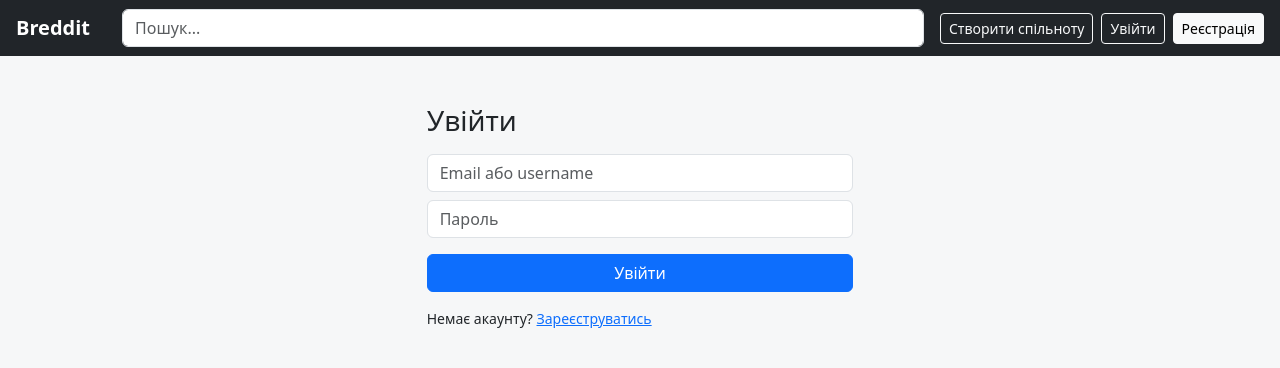
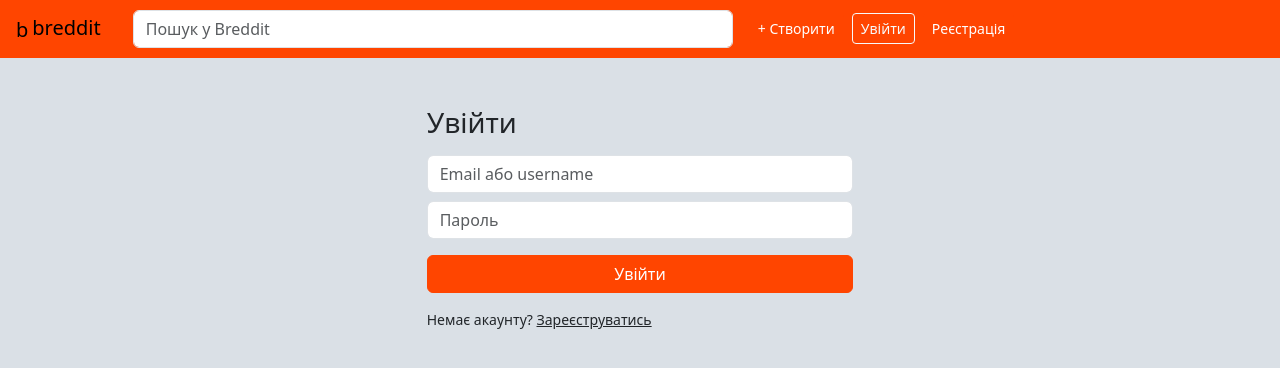
Before and after one commit to MishanjaGames/Breddit, a React (Create React App) app in the folder front/: page /login in a window 1280 px wide. Shown: the top 368 px of the page. Built offline with nearby package versions, Linux system fonts and the light colour scheme.

Commit message:
Visual improvments to attemt of replicating reddit(1)

```diff
--- a/front/src/App.css
+++ b/front/src/App.css
@@ -1,38 +1,185 @@
-.App {
-  text-align: center;
+:root {
+  --reddit-orange: #ff4500;
+  --reddit-orange-dark: #d93a00;
+  --reddit-blue: #0079d3;
+  --border-gray: #edeff1;
+  --text-gray: #787c7e;
 }
 
-.App-logo {
-  height: 40vmin;
-  pointer-events: none;
+body {
+  background-color: #dae0e6;
+  font-family: 'Inter', -apple-system, BlinkMacSystemFont, sans-serif;
+  color: #1a1a1b;
 }
 
-@media (prefers-reduced-motion: no-preference) {
-  .App-logo {
-    animation: App-logo-spin infinite 20s linear;
-  }
+/* ---------- Navbar ---------- */
+.navbar {
+  background-color: #fff !important;
+  border-bottom: 1px solid var(--border-gray);
+  padding: 0.5rem 1rem;
 }
 
-.App-header {
-  background-color: #282c34;
-  min-height: 100vh;
-  display: flex;
-  flex-direction: column;
+.navbar-brand {
+  color: var(--reddit-orange) !important;
+  font-weight: 800;
+  font-size: 1.3rem;
+  letter-spacing: -0.02em;
+}
+
+.navbar .form-control {
+  background-color: #f6f7f8;
+  border: 1px solid transparent;
+  border-radius: 20px;
+  padding: 0.4rem 1rem;
+}
+
+.navbar .form-control:focus {
+  background-color: #fff;
+  box-shadow: none;
+  border-color: var(--reddit-blue);
+}
+
+/* ---------- Buttons ---------- */
+.btn {
+  border-radius: 999px;
+  font-weight: 700;
+  font-size: 0.85rem;
+}
+
+.btn-primary {
+  background-color: var(--reddit-orange);
+  border-color: var(--reddit-orange);
+}
+
+.btn-primary:hover {
+  background-color: var(--reddit-orange-dark);
+  border-color: var(--reddit-orange-dark);
+}
+
+.btn-outline-primary {
+  color: var(--reddit-orange);
+  border-color: var(--reddit-orange);
+}
+
+.btn-outline-primary:hover {
+  background-color: var(--reddit-orange);
+  border-color: var(--reddit-orange);
+}
+
+.btn-outline-light {
+  color: #1a1a1b !important;
+  border-color: #edeff1 !important;
+}
+
+.btn-outline-light:hover {
+  background-color: #f6f7f8 !important;
+}
+
+/* ---------- Cards / posts ---------- */
+.card {
+  border: 1px solid var(--border-gray);
+  border-radius: 8px;
+  background-color: #fff;
+}
+
+.card:hover {
+  border-color: #898989;
+}
+
+.post-meta {
+  font-size: 0.75rem;
+  color: var(--text-gray);
+}
+
+.post-meta a {
+  color: #1a1a1b;
+  font-weight: 700;
+  text-decoration: none;
+}
+
+.post-title {
+  font-size: 1rem;
+  font-weight: 500;
+  color: #1a1a1b;
+}
+
+.post-title:hover {
+  text-decoration: none;
+  color: #1a1a1b;
+}
+
+.sub-icon {
+  width: 24px;
+  height: 24px;
+  border-radius: 50%;
+  background-color: var(--reddit-orange);
+  color: #fff;
+  font-size: 0.7rem;
+  font-weight: 800;
+  display: inline-flex;
   align-items: center;
   justify-content: center;
-  font-size: calc(10px + 2vmin);
-  color: white;
 }
 
-.App-link {
-  color: #61dafb;
+.post-action-btn {
+  color: var(--text-gray);
+  font-weight: 700;
+  font-size: 0.8rem;
+  border-radius: 999px;
+  padding: 0.25rem 0.6rem;
+  background: transparent;
+  border: none;
 }
 
-@keyframes App-logo-spin {
-  from {
-    transform: rotate(0deg);
-  }
-  to {
-    transform: rotate(360deg);
-  }
+.post-action-btn:hover {
+  background-color: #f6f7f8;
 }
+
+/* ---------- Vote pill ---------- */
+.vote-pill {
+  background-color: #f8f9fa;
+  border-radius: 4px;
+  padding: 2px;
+}
+
+.vote-btn {
+  border: none;
+  background: transparent;
+  color: #878a8c;
+  line-height: 1;
+  padding: 2px 6px;
+}
+
+.vote-btn:hover {
+  background-color: #edeff1;
+  border-radius: 4px;
+}
+
+.vote-btn.up.active { color: var(--reddit-orange); }
+.vote-btn.down.active { color: #7193ff; }
+
+/* ---------- Sidebar ---------- */
+.side-nav a {
+  color: #1a1a1b;
+  text-decoration: none;
+  display: flex;
+  align-items: center;
+  gap: 0.6rem;
+  padding: 0.45rem 0.75rem;
+  border-radius: 6px;
+  font-weight: 600;
+  font-size: 0.9rem;
+}
+
+.side-nav a:hover, .side-nav a.active {
+  background-color: #fff;
+}
+
+.side-nav .eyebrow {
+  font-size: 0.75rem;
+  font-weight: 700;
+  color: var(--text-gray);
+  text-transform: uppercase;
+  padding: 0.5rem 0.75rem 0.25rem;
+  letter-spacing: 0.03em;
+}
--- a/front/src/components/Navbar.jsx
+++ b/front/src/components/Navbar.jsx
@@ -13,30 +13,32 @@ export default function Navbar() {
   };
 
   return (
-    <nav className="navbar navbar-expand navbar-dark bg-dark px-3">
-      <Link className="navbar-brand fw-bold" to="/">Breddit</Link>
-      <form className="d-flex flex-grow-1 mx-3" onSubmit={submitSearch}>
+    <nav className="navbar navbar-expand px-3 sticky-top">
+      <Link className="navbar-brand" to="/">
+        <span className="sub-icon me-1" style={{ verticalAlign: 'middle' }}>b</span>
+        breddit
+      </Link>
+      <form className="d-flex flex-grow-1 mx-3" style={{ maxWidth: 600 }} onSubmit={submitSearch}>
         <input
           className="form-control"
           type="search"
-          placeholder="Пошук..."
+          placeholder="Пошук у Breddit"
           value={q}
           onChange={(e) => setQ(e.target.value)}
         />
       </form>
       <div className="d-flex align-items-center gap-2">
-        <Link className="btn btn-outline-light btn-sm" to="/r/new">Створити спільноту</Link>
+        <Link className="btn btn-primary btn-sm" to="/r/new">+ Створити</Link>
         {user ? (
           <>
-            {/* backend has no /nickname-based profile endpoint, so just show the nickname */}
             <Link className="btn btn-outline-light btn-sm" to="/notifications">🔔</Link>
-            <Link className="text-light small text-decoration-none" to={`/u/${user.nickname}`}>{user.nickname}</Link>
-            <button className="btn btn-light btn-sm" onClick={logout}>Вийти</button>
+            <Link className="text-decoration-none fw-semibold small" to={`/u/${user.nickname}`}>u/{user.nickname}</Link>
+            <button className="btn btn-outline-light btn-sm" onClick={logout}>Вийти</button>
           </>
         ) : (
           <>
             <Link className="btn btn-outline-light btn-sm" to="/login">Увійти</Link>
-            <Link className="btn btn-light btn-sm" to="/register">Реєстрація</Link>
+            <Link className="btn btn-primary btn-sm" to="/register">Реєстрація</Link>
           </>
         )}
       </div>
--- /dev/null
+++ b/front/src/components/Sidebar.jsx
@@ -0,0 +1,13 @@
+import { NavLink } from 'react-router-dom';
+
+export default function Sidebar() {
+  return (
+    <div className="side-nav pe-2">
+      <NavLink to="/" end className={({ isActive }) => isActive ? 'active' : ''}>🏠 Головна</NavLink>
+      <NavLink to="/?tab=popular" className="">🔥 Популярне</NavLink>
+      <NavLink to="/?tab=all" className="">🌐 Все</NavLink>
+      <div className="eyebrow">Спільноти</div>
+      <NavLink to="/r/new">＋ Створити спільноту</NavLink>
+    </div>
+  );
+}
--- a/front/src/components/VoteButtons.jsx
+++ b/front/src/components/VoteButtons.jsx
@@ -24,15 +24,15 @@ export default function VoteButtons({ score: initialScore, myVote: initialVote,
   };
 
   return (
-    <div className={`d-flex ${vertical ? 'flex-column' : ''} align-items-center gap-1`}>
+    <div className={`vote-pill d-flex ${vertical ? 'flex-column' : ''} align-items-center`}>
       <button
-        className={`btn btn-sm p-1 border-0 ${myVote === 1 ? 'text-danger' : 'text-secondary'}`}
+        className={`vote-btn up ${myVote === 1 ? 'active' : ''}`}
         onClick={() => vote(1)}
         aria-label="Upvote"
       >▲</button>
-      <span className="fw-semibold small">{score}</span>
+      <span className="fw-bold small px-1" style={{ color: myVote === 1 ? '#ff4500' : myVote === -1 ? '#7193ff' : '#1a1a1b' }}>{score}</span>
       <button
-        className={`btn btn-sm p-1 border-0 ${myVote === -1 ? 'text-primary' : 'text-secondary'}`}
+        className={`vote-btn down ${myVote === -1 ? 'active' : ''}`}
         onClick={() => vote(-1)}
         aria-label="Downvote"
       >▼</button>
--- a/front/src/context/ToastContext.jsx
+++ b/front/src/context/ToastContext.jsx
@@ -4,6 +4,10 @@ const ToastContext = createContext(null);
 
 export function ToastProvider({ children }) {
   const [toasts, setToasts] = useState([]);
+
+  const removeToast = useCallback((id) => {
+    setToasts((prev) => prev.filter((t) => t.id !== id));
+  }, []);
 
   const addToast = useCallback((message, type = 'info', duration = 3000) => {
     const id = Date.now();
@@ -16,11 +20,7 @@ export function ToastProvider({ children }) {
     }
 
     return id;
-  }, []);
-
-  const removeToast = useCallback((id) => {
-    setToasts((prev) => prev.filter((t) => t.id !== id));
-  }, []);
+  }, [removeToast]);
 
   const success = useCallback((message, duration = 3000) => addToast(message, 'success', duration), [addToast]);
   const error = useCallback((message, duration = 5000) => addToast(message, 'danger', duration), [addToast]);
--- a/front/src/index.css
+++ b/front/src/index.css
@@ -1,3 +1,49 @@
 body {
-  background-color: #f6f7f8;
+  background-color: #dae0e6;
 }
+
+.navbar {
+  background-color: #ff4500 !important;
+}
+
+.navbar .form-control:focus {
+  box-shadow: none;
+  border-color: #ff4500;
+}
+
+.card {
+  border: 1px solid #ccc;
+  border-radius: 4px;
+}
+
+.card:hover {
+  border-color: #898989;
+}
+
+a {
+  color: inherit;
+}
+
+.btn-primary {
+  background-color: #ff4500;
+  border-color: #ff4500;
+}
+
+.btn-primary:hover {
+  background-color: #e03d00;
+  border-color: #e03d00;
+}
+
+.btn-outline-primary {
+  color: #ff4500;
+  border-color: #ff4500;
+}
+
+.btn-outline-primary:hover {
+  background-color: #ff4500;
+  border-color: #ff4500;
+}
+
+.text-primary, .fw-semibold.text-decoration-none {
+  color: #ff4500 !important;
+}
--- a/front/src/pages/Home.jsx
+++ b/front/src/pages/Home.jsx
@@ -1,6 +1,7 @@
 import { useEffect, useState } from 'react';
 import api from '../api/client';
 import PostCard from '../components/PostCard';
+import Sidebar from '../components/Sidebar';
 import { useAuth } from '../context/AuthContext';
 
 const TABS = [
@@ -28,7 +29,12 @@ export default function Home() {
   }, [tab, sort]);
 
   return (
-    <div className="col-md-8 mx-auto mt-3">
+    <div className="container-fluid mt-3">
+      <div className="row" style={{ maxWidth: 1100, margin: '0 auto' }}>
+        <div className="col-md-3 d-none d-md-block">
+          <Sidebar />
+        </div>
+        <div className="col-md-7">
           <div className="d-flex justify-content-between mb-3">
             <div className="btn-group">
               {TABS.filter((t) => !t.auth || user).map((t) => (
@@ -48,5 +54,7 @@ export default function Home() {
           {posts.map((p) => <PostCard key={p._id} post={p} />)}
           {!loading && !message && posts.length === 0 && <p className="text-secondary">Постів немає.</p>}
         </div>
+      </div>
+    </div>
   );
 }
--- /dev/null
+++ b/front/src/utils/timeAgo.js
@@ -0,0 +1,9 @@
+export default function timeAgo(date) {
+  const s = Math.floor((Date.now() - new Date(date).getTime()) / 1000);
+  if (s < 60) return 'щойно';
+  const m = Math.floor(s / 60); if (m < 60) return `${m} хв. тому`;
+  const h = Math.floor(m / 60); if (h < 24) return `${h} год. тому`;
+  const d = Math.floor(h / 24); if (d < 30) return `${d} дн. тому`;
+  const mo = Math.floor(d / 30); if (mo < 12) return `${mo} міс. тому`;
+  return `${Math.floor(mo / 12)} р. тому`;
+}
```
Also changed, not shown: front/src/components/PostCard.jsx (+32 -12 lines). Lines whose indentation alone changed are shown as unchanged.
